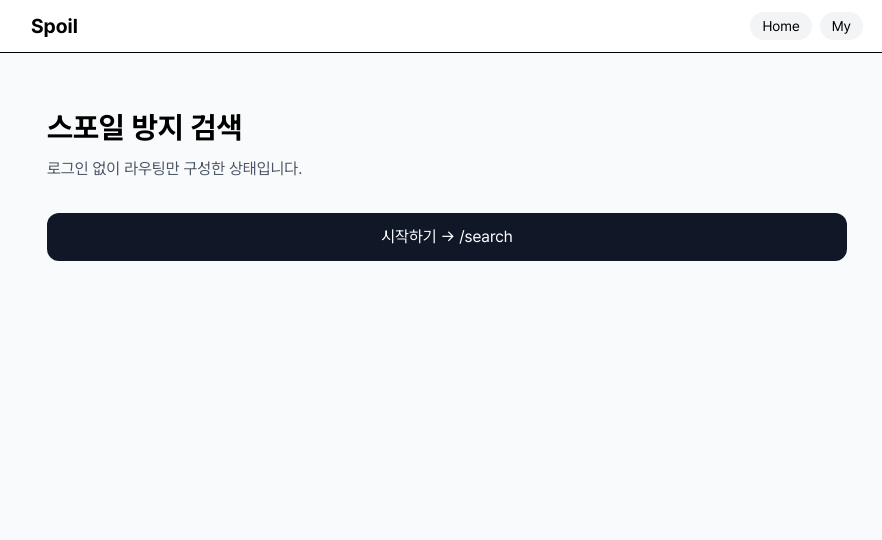
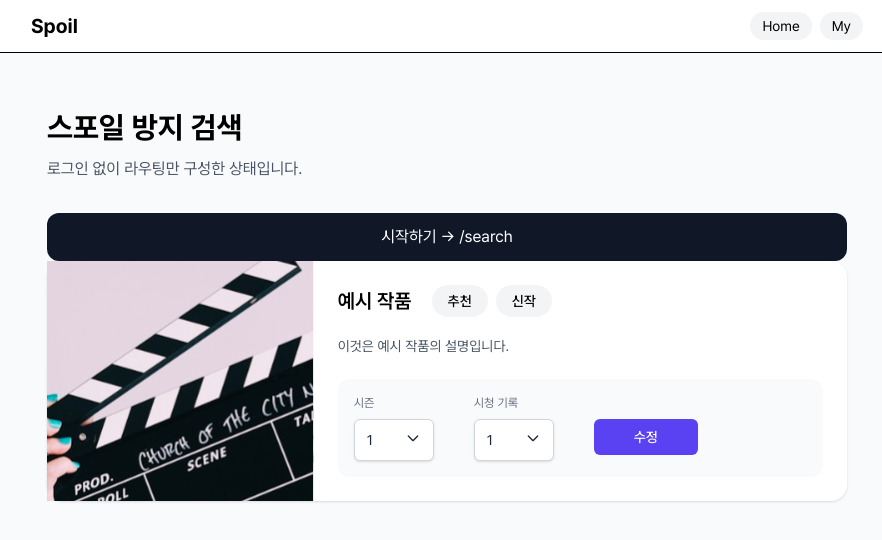
Before and after one commit to 5-minutes-cut/spoil-frontend, a React (Vite) app: page / in a window 1280 px wide. Shown: the top 540 px of the page, without its empty margins (193-1075 px from the left). Built offline with nearby package versions, Linux system fonts and the light colour scheme.

Commit message:
feat: create WorkCard

```diff
--- a/index.html
+++ b/index.html
@@ -1,9 +1,9 @@
-<!doctype html>
+<!DOCTYPE html>
 <html lang="en">
   <head>
     <meta charset="UTF-8" />
     <link rel="icon" type="image/svg+xml" href="/vite.svg" />
-    <meta name="viewport" content="width=device-width, initial-scale=1.0" />
+    <meta name="viewport" content="width=device-width, initial-gray=1.0" />
     <title>spoil-frontend</title>
   </head>
   <body>
--- a/src/App.tsx
+++ /dev/null
@@ -1,20 +0,0 @@
-import { Button } from "./components/Button";
-import { Dropdown } from "./components/Dropdown";
-import { Badge } from "./components/Badge";
-
-function App() {
-  return (
-    <>
-      <h1 className="font-bold text-red-500">Vite + React</h1>
-      <Button text="Hello Button" />
-      <Dropdown
-        options={["시즌1", "Option 2", "Option 3"]}
-        defaultOption="Option 2"
-        onChange={(option) => console.log("Selected:", option)}
-      />
-      <Badge label="Badge" defaultSelected={true}></Badge>
-    </>
-  );
-}
-
-export default App;
--- a/src/components/Badge.tsx
+++ b/src/components/Badge.tsx
@@ -27,7 +27,7 @@ export const Badge: React.FC<BadgeProps> = ({
         ${
           selected
             ? "bg-brand-secondary text-brand-primary" // 선택됨 (연보라 배경 + 진한 보라 텍스트)
-            : "bg-brand-tertiary text-shadow-scale-700" // 비활성 (회색 배경 + 어두운 텍스트)
+            : "bg-brand-tertiary text-shadow-gray-700" // 비활성 (회색 배경 + 어두운 텍스트)
         }
       `}
     >
--- a/src/components/Button.tsx
+++ b/src/components/Button.tsx
@@ -35,7 +35,7 @@ export const Button: React.FC<ButtonProps> = ({
         ${
           selected
             ? "bg-brand-primary text-brand-default" // 보라색 활성화
-            : "bg-brand-default border-scale-100 hover:bg-scale-300"
+            : "bg-brand-default border-gray-100 hover:bg-gray-300"
         }
       `}
     >
@@ -43,7 +43,7 @@ export const Button: React.FC<ButtonProps> = ({
       {selected ? (
         <span className="text-brand-default"></span>
       ) : (
-        <span className="text-scale-500"></span>
+        <span className="text-gray-500"></span>
       )}
       {text}
     </button>
--- a/src/components/Dropdown.tsx
+++ b/src/components/Dropdown.tsx
@@ -25,7 +25,7 @@ export const Dropdown: React.FC<DropdownProps> = ({
       {/* 버튼 */}
       <button
         onClick={() => setIsOpen(!isOpen)}
-        className="flex justify-between w-20 rounded-md border border-scale-300 bg-brand-default px-3 py-2.5 text-sm text-scale-800 shadow-sm hover:bg-scale-50 focus:outline-none"
+        className="flex justify-between w-20 rounded-md border border-gray-300 bg-brand-default px-3 py-2.5 text-sm text-gray-800 shadow-sm hover:bg-gray-50 focus:outline-none"
       >
         {selected}
         <svg
@@ -48,15 +48,15 @@ export const Dropdown: React.FC<DropdownProps> = ({
 
       {/* 드롭다운 메뉴 */}
       {isOpen && (
-        <ul className="absolute left-0 mt-1 w-20 rounded-md border border-scale-200 bg-brand-default shadow-lg z-10">
+        <ul className="absolute left-0 mt-1 w-20 rounded-md border border-gray-200 bg-brand-default shadow-lg z-10">
           {options.map((option) => (
             <li
               key={option}
               onClick={() => handleSelect(option)}
-              className={`cursor-pointer px-3 py-1.5 text-sm hover:bg-scale-100 ${
+              className={`cursor-pointer px-3 py-1.5 text-sm hover:bg-gray-100 ${
                 selected === option
                   ? "text-brand-primary font-medium"
-                  : "text-scale-700"
+                  : "text-gray-700"
               }`}
             >
               {option}
--- a/src/index.css
+++ b/src/index.css
@@ -16,19 +16,13 @@
   --color-brand-primary: #5a42f3;
   --color-brand-secondary: #e8e9fe;
   --color-brand-tertiary: #f3f4f6;
+  --color-brand-hover: #4c38d8;
   --color-brand-default: white;
-  --color-scale-50: gray-50;
-  --color-scale-100: gray-100;
-  --color-scale-200: gray-200;
-  --color-scale-300: gray-300;
-  --color-scale-500: gray-500;
-  --color-scale-700: gray-700;
-  --color-scale-800: gray-800;
 }
 
 html,
 body {
   font-family: var(--font-pretendard);
   -webkit-font-smoothing: antialiased;
-  -moz-osx-font-smoothing: grayscale;
+  -moz-osx-font-smoothing: graygray;
 }
--- /dev/null
+++ b/src/pages/ChatPage/components/WorkCard.tsx
@@ -0,0 +1,92 @@
+import React from "react";
+import { Dropdown } from "../../../../src/components/Dropdown"; // 앞서 만든 드롭다운 재사용
+import { Badge } from "../../../../src/components/Badge"; // 앞서 만든 배지 재사용
+
+interface WorkCardProps {
+  title: string;
+  description: string;
+  imageUrl: string;
+  badges?: string[];
+  seasons: string[];
+  episodes: string[];
+  onSubmit?: (season: string, episode: string) => void;
+}
+
+export const WorkCard: React.FC<WorkCardProps> = ({
+  title,
+  description,
+  imageUrl,
+  badges = [],
+  seasons,
+  episodes,
+  onSubmit,
+}) => {
+  const [selectedSeason, setSelectedSeason] = React.useState(seasons[0]);
+  const [selectedEpisode, setSelectedEpisode] = React.useState(episodes[0]);
+
+  const handleSubmit = () => {
+    if (onSubmit) onSubmit(selectedSeason, selectedEpisode);
+  };
+
+  return (
+    <div className="flex w-full bg-brand-default rounded-2xl shadow-sm  h-60 items-stretch">
+      {/* 왼쪽 이미지 */}
+      <div className="w-1/3">
+        <img
+          src={imageUrl}
+          alt={title}
+          className="w-full h-full object-cover"
+        />
+      </div>
+
+      {/* 오른쪽 콘텐츠 */}
+      <div className="w-2/3 p-6 flex flex-col justify-between">
+        {/* 제목 및 배지 */}
+        <div>
+          <div className="flex items-center mb-2">
+            <h2 className="text-xl font-semibold pr-5">{title}</h2>
+            <div className="flex items-center gap-2">
+              {badges.map((b) => (
+                <Badge key={b} label={b} />
+              ))}
+            </div>
+          </div>
+          <p className="text-gray-600 py-3 text-sm leading-snug">
+            {description}
+          </p>
+        </div>
+
+        {/* 시청 기록 영역 */}
+        <div className="mt-1 bg-gray-50 rounded-xl p-4 ">
+          <div className="flex items-start gap-10">
+            <div className="flex flex-col shrink-0">
+              <p className="text-xs text-gray-500 mb-2">시즌</p>
+              <Dropdown
+                options={seasons}
+                defaultOption={selectedSeason}
+                onChange={(v) => setSelectedSeason(v)}
+              />
+            </div>
+
+            <div className="flex flex-col shrink-0">
+              <p className="text-xs text-gray-500 mb-2">시청 기록</p>
+              <Dropdown
+                options={episodes}
+                defaultOption={selectedEpisode}
+                onChange={(v) => setSelectedEpisode(v)}
+              />
+            </div>
+            <div className="shrink-0 mt-6">
+              <button
+                onClick={handleSubmit}
+                className="bg-brand-primary text-brand-default px-10 py-2 rounded-md text-sm font-medium hover:bg-brand-hover transition-colors"
+              >
+                수정
+              </button>
+            </div>
+          </div>
+        </div>
+      </div>
+    </div>
+  );
+};
--- a/src/pages/LandingPage.tsx
+++ b/src/pages/LandingPage.tsx
@@ -1,4 +1,5 @@
 import { Link } from "react-router-dom";
+import { WorkCard } from "../pages/ChatPage/components/WorkCard";
 
 export default function LandingPage() {
   return (
@@ -13,6 +14,17 @@ export default function LandingPage() {
       >
         시작하기 → /search
       </Link>
+      <WorkCard
+        title="예시 작품"
+        description="이것은 예시 작품의 설명입니다."
+        imageUrl="/public/WorkCardImage.svg"
+        badges={["추천", "신작"]}
+        seasons={["1", "2", "3"]}
+        episodes={["1", "2", "3", "4", "5"]}
+        onSubmit={(season, episode) =>
+          alert(`선택된 시즌: ${season}, 에피소드: ${episode}`)
+        }
+      />
     </section>
   );
 }
--- a/src/routes/router.tsx
+++ b/src/routes/router.tsx
@@ -2,7 +2,7 @@ import { createBrowserRouter } from "react-router-dom";
 import Layout from "../components/Layout";
 import LandingPage from "../pages/LandingPage";
 import HomePage from "../pages/HomePage";
-import ChatPage from "../pages/ChatPage";
+import ChatPage from "../pages/ChatPage/ChatPage";
 import ProfilePage from "../pages/ProfilePage";
 import NotFoundPage from "../pages/NotFoundPage";
 import ProtectedRoute from "./ProtectedRoute";
```
Also changed, not shown: public/WorkCardImage.svg (added), src/pages/ChatPage/ChatPage.tsx (renamed from src/pages/ChatPage.tsx).
